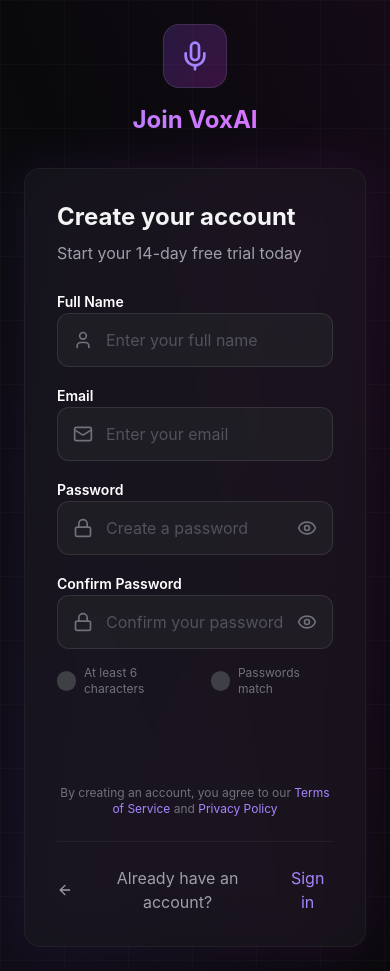
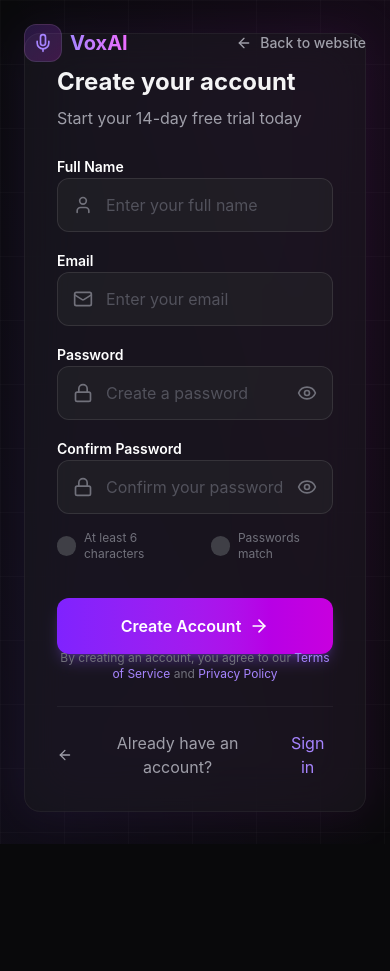
Before and after one commit to Sahil-2005/VoxAI, a React (Vite) app in the folder client/: page /register in a window 390 px wide. After the commit the page ends 844 px from the top, so only its background shows below. Built offline with nearby package versions, Linux system fonts and the light colour scheme.

Commit message:
authnavigation added

```diff
--- /dev/null
+++ b/client/src/components/AuthNavbar.jsx
@@ -0,0 +1,40 @@
+import { Link } from 'react-router-dom';
+import { Mic, ArrowLeft } from 'lucide-react';
+import { motion } from 'framer-motion';
+
+const AuthNavbar = () => {
+    return (
+        <motion.nav
+            initial={{ opacity: 0, y: -20 }}
+            animate={{ opacity: 1, y: 0 }}
+            transition={{ duration: 0.5, ease: 'easeOut' }}
+            className="absolute top-0 left-0 w-full z-50 px-6 py-6 lg:px-12"
+        >
+            <div className="max-w-7xl mx-auto flex items-center justify-between">
+                {/* Logo */}
+                <Link
+                    to="/"
+                    className="flex items-center gap-2 group"
+                >
+                    <div className="p-2 bg-gradient-to-br from-violet-500/20 to-fuchsia-500/20 rounded-xl border border-white/10 group-hover:border-white/20 transition-colors">
+                        <Mic className="w-5 h-5 text-violet-400" />
+                    </div>
+                    <span className="text-xl font-bold bg-gradient-to-r from-violet-400 to-fuchsia-400 bg-clip-text text-transparent">
+                        VoxAI
+                    </span>
+                </Link>
+
+                {/* Back Link */}
+                <Link
+                    to="/"
+                    className="flex items-center gap-2 text-sm font-medium text-zinc-400 hover:text-white transition-colors group"
+                >
+                    <ArrowLeft className="w-4 h-4 group-hover:-translate-x-1 transition-transform" />
+                    <span>Back to website</span>
+                </Link>
+            </div>
+        </motion.nav>
+    );
+};
+
+export default AuthNavbar;
--- a/client/src/layouts/DashboardLayout.jsx
+++ b/client/src/layouts/DashboardLayout.jsx
@@ -34,7 +34,6 @@
     // GSAP animations
     useGSAP(() => {
         gsap.from('.sidebar-item', {
-            opacity: 0,
             x: -20,
             duration: 0.4,
             stagger: 0.08,
@@ -43,7 +42,6 @@
         });
 
         gsap.from('.sidebar-logo', {
-            opacity: 0,
             y: -10,
             duration: 0.5,
             ease: 'power3.out'
--- a/client/src/pages/Login.jsx
+++ b/client/src/pages/Login.jsx
@@ -17,6 +17,7 @@
     Sparkles
 } from 'lucide-react';
 import { useAuth } from '../contexts/AuthContext';
+import AuthNavbar from '../components/AuthNavbar';
 
 const Login = () => {
     const navigate = useNavigate();
@@ -52,7 +53,6 @@
                 ease: 'power3.out'
             }, '-=0.6')
             .from('.form-element', {
-                opacity: 0,
                 y: 20,
                 duration: 0.5,
                 stagger: 0.1,
@@ -108,6 +108,8 @@
                 <div className="absolute top-0 left-0 w-full h-full bg-gradient-to-br from-violet-500/5 via-transparent to-fuchsia-500/5" />
                 <div className="absolute inset-0 bg-[linear-gradient(rgba(255,255,255,0.02)_1px,transparent_1px),linear-gradient(90deg,rgba(255,255,255,0.02)_1px,transparent_1px)] bg-[size:64px_64px]" />
             </div>
+
+            <AuthNavbar />
 
             {/* Left Panel - Visual */}
             <div className="login-visual hidden lg:flex flex-1 items-center justify-center p-12 relative">
@@ -167,16 +169,6 @@
             {/* Right Panel - Form */}
             <div className="login-form flex-1 flex items-center justify-center p-6 lg:p-12">
                 <div className="w-full max-w-md">
-                    {/* Mobile Logo */}
-                    <div className="lg:hidden text-center mb-8 form-element">
-                        <div className="inline-flex items-center justify-center w-16 h-16 bg-gradient-to-br from-violet-500/20 to-fuchsia-500/20 rounded-2xl border border-white/10 mb-4">
-                            <Mic className="w-8 h-8 text-violet-400" />
-                        </div>
-                        <h1 className="text-2xl font-bold bg-gradient-to-r from-violet-400 to-fuchsia-400 bg-clip-text text-transparent">
-                            VoxAI
-                        </h1>
-                    </div>
-
                     {/* Form Card */}
                     <div className="relative group">
                         <div className="absolute -inset-0.5 bg-gradient-to-r from-violet-500/20 to-fuchsia-500/20 rounded-2xl blur-xl opacity-50 group-hover:opacity-75 transition-opacity duration-500" />
@@ -253,7 +245,7 @@
                                     disabled={isLoading}
                                     whileHover={{ scale: 1.02 }}
                                     whileTap={{ scale: 0.98 }}
-                                    className="form-element w-full flex items-center justify-center gap-2 px-6 py-4 bg-gradient-to-r from-violet-600 to-fuchsia-600 rounded-xl text-white font-semibold hover:from-violet-500 hover:to-fuchsia-500 disabled:opacity-50 disabled:cursor-not-allowed transition-all shadow-lg shadow-violet-500/25"
+                                    className="form-element w-full flex items-center justify-center gap-2 px-6 py-4 bg-gradient-to-r from-violet-600 to-fuchsia-600 rounded-xl text-white font-semibold hover:from-violet-500 hover:to-fuchsia-500 disabled:opacity-50 disabled:cursor-not-allowed transition-all shadow-lg shadow-violet-500/30"
                                 >
                                     {isLoading ? (
                                         <>
--- a/client/src/pages/Register.jsx
+++ b/client/src/pages/Register.jsx
@@ -20,6 +20,7 @@
     Phone
 } from 'lucide-react';
 import { useAuth } from '../contexts/AuthContext';
+import AuthNavbar from '../components/AuthNavbar';
 
 const Register = () => {
     const navigate = useNavigate();
@@ -59,7 +60,6 @@
                 ease: 'power3.out'
             }, '-=0.6')
             .from('.form-element', {
-                opacity: 0,
                 y: 20,
                 duration: 0.5,
                 stagger: 0.08,
@@ -146,19 +146,11 @@
                 <div className="absolute inset-0 bg-[linear-gradient(rgba(255,255,255,0.02)_1px,transparent_1px),linear-gradient(90deg,rgba(255,255,255,0.02)_1px,transparent_1px)] bg-[size:64px_64px]" />
             </div>
 
+            <AuthNavbar />
+
             {/* Left Panel - Form */}
             <div className="register-form flex-1 flex items-center justify-center p-6 lg:p-12">
                 <div className="w-full max-w-md">
-                    {/* Mobile Logo */}
-                    <div className="lg:hidden text-center mb-8 form-element">
-                        <div className="inline-flex items-center justify-center w-16 h-16 bg-gradient-to-br from-violet-500/20 to-fuchsia-500/20 rounded-2xl border border-white/10 mb-4">
-                            <Mic className="w-8 h-8 text-violet-400" />
-                        </div>
-                        <h1 className="text-2xl font-bold bg-gradient-to-r from-violet-400 to-fuchsia-400 bg-clip-text text-transparent">
-                            Join VoxAI
-                        </h1>
-                    </div>
-
                     {/* Form Card */}
                     <div className="relative group">
                         <div className="absolute -inset-0.5 bg-gradient-to-r from-violet-500/20 to-fuchsia-500/20 rounded-2xl blur-xl opacity-50 group-hover:opacity-75 transition-opacity duration-500" />
@@ -282,7 +274,7 @@
                                     disabled={isLoading}
                                     whileHover={{ scale: 1.02 }}
                                     whileTap={{ scale: 0.98 }}
-                                    className="form-element w-full flex items-center justify-center gap-2 px-6 py-4 bg-gradient-to-r from-violet-600 to-fuchsia-600 rounded-xl text-white font-semibold hover:from-violet-500 hover:to-fuchsia-500 disabled:opacity-50 disabled:cursor-not-allowed transition-all shadow-lg shadow-violet-500/25"
+                                    className="form-element w-full flex items-center justify-center gap-2 px-6 py-4 bg-gradient-to-r from-violet-600 to-fuchsia-600 rounded-xl text-white font-semibold hover:from-violet-500 hover:to-fuchsia-500 disabled:opacity-50 disabled:cursor-not-allowed transition-all shadow-lg shadow-violet-500/30"
                                 >
                                     {isLoading ? (
                                         <>
```
